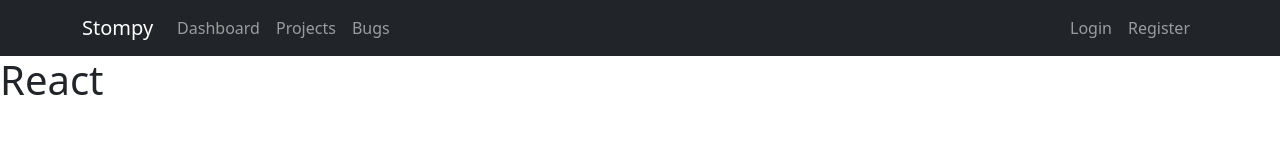
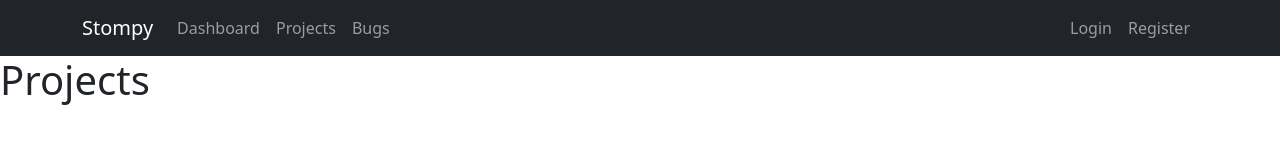
Before and after one commit to Jolt-rex/stompy-client, a React (Create React App) app: page /projects in a window 1280 px wide. Shown: the top 160 px of the page. Built offline with nearby package versions, Linux system fonts and the light colour scheme.

Commit message:
Added Router and Link 's to pages components with persistent NavBar

```diff
--- a/src/App.js
+++ b/src/App.js
@@ -1,13 +1,25 @@
-import NavBar from "./components/Navbar";
+import { BrowserRouter, Routes, Route } from 'react-router-dom';
 import 'bootstrap/dist/css/bootstrap.min.css';
-
+import Layout from './pages/Layout';
+import Home from './pages/Home';
+import Dashboard from './pages/Dashboard';
+import Projects from './pages/Projects';
+import Bugs from './pages/Bugs';
+import NoPage from './pages/NoPage';
 
 function App() {
   return (
-    <div className="App">
-      <NavBar />
-      <h1>React</h1>
-    </div>
+    <BrowserRouter>
+      <Routes>
+        <Route path="/" element={<Layout />}>
+          <Route index element={<Home />} />
+          <Route path="dashboard" element={<Dashboard />} />
+          <Route path="projects" element={<Projects />} />
+          <Route path="bugs" element={<Bugs />} />
+          <Route path="*" element={<NoPage />} />
+        </Route>
+      </Routes>
+    </BrowserRouter>
   );
 }
 
--- a/src/components/Navbar.jsx
+++ b/src/components/Navbar.jsx
@@ -1,4 +1,4 @@
-
+import { Link } from 'react-router-dom';
 import Container from 'react-bootstrap/Container';
 import Nav from 'react-bootstrap/Nav';
 import Navbar from 'react-bootstrap/Navbar';
@@ -7,19 +7,17 @@ function NavBar({ user }) {
   return (
     <Navbar collapseOnSelect expand="lg" bg="dark" variant="dark">
       <Container>
-        <Navbar.Brand href="/">Stompy</Navbar.Brand>
+        <Navbar.Brand as={Link} to="/" >Stompy</Navbar.Brand>
         <Navbar.Toggle aria-controls="responsive-navbar-nav" />
         <Navbar.Collapse id="responsive-navbar-nav">
           <Nav className="me-auto">
-            <Nav.Link href="dashboard">Dashboard</Nav.Link>
-            <Nav.Link href="projects">Projects</Nav.Link>
-            <Nav.Link href="bugs">Bugs</Nav.Link>
+            <Nav.Link as={Link} to="dashboard">Dashboard</Nav.Link>
+            <Nav.Link as={Link} to="projects">Projects</Nav.Link>
+            <Nav.Link as={Link} to="bugs">Bugs</Nav.Link>
           </Nav>
           <Nav>
-            <Nav.Link href="login">Login</Nav.Link>
-            <Nav.Link eventKey={2} href="register">
-              Register
-            </Nav.Link>
+            <Nav.Link as={Link} to="login">Login</Nav.Link>
+            <Nav.Link as={Link} to="register" eventKey={2} >Register</Nav.Link>
           </Nav>
         </Navbar.Collapse>
       </Container>
--- a/src/index.js
+++ b/src/index.js
@@ -1,12 +1,9 @@
 import React from 'react';
 import ReactDOM from 'react-dom/client';
-import { BrowserRouter } from 'react-router-dom';
 import './index.css';
 import App from './App';
 
 const root = ReactDOM.createRoot(document.getElementById('root'));
 root.render(
-  <BrowserRouter>
       <App />
-  </BrowserRouter>
 );
--- /dev/null
+++ b/src/pages/Bugs.jsx
@@ -0,0 +1,7 @@
+const Bugs = () => {
+  return (
+    <h1>Bugs</h1>
+   );
+}
+
+export default Bugs;
--- /dev/null
+++ b/src/pages/Dashboard.jsx
@@ -0,0 +1,8 @@
+
+const Dashboard = () => {
+  return (
+    <h1>Dashboard</h1>
+   );
+}
+
+export default Dashboard;
--- /dev/null
+++ b/src/pages/Home.jsx
@@ -0,0 +1,7 @@
+const Home = () => {
+  return (
+    <h1>Home</h1>
+   );
+}
+
+export default Home;
--- /dev/null
+++ b/src/pages/Layout.jsx
@@ -0,0 +1,14 @@
+
+import { Outlet } from 'react-router-dom';
+import NavBar from '../components/Navbar';
+
+const Layout = () => {
+  return (
+    <>
+      <NavBar />
+      <Outlet />
+    </>
+   );
+}
+
+export default Layout;
--- /dev/null
+++ b/src/pages/NoPage.jsx
@@ -0,0 +1,7 @@
+const NoPage = () => {
+  return (
+    <h1>No Page</h1>
+   );
+}
+
+export default NoPage;
--- /dev/null
+++ b/src/pages/Projects.jsx
@@ -0,0 +1,12 @@
+
+
+
+const Projects = () => {
+  return (
+    <div className="projects-container">
+      <h1>Projects</h1>
+    </div>
+   );
+}
+
+export default Projects;
```
Also changed, not shown: public/manifest.json.
